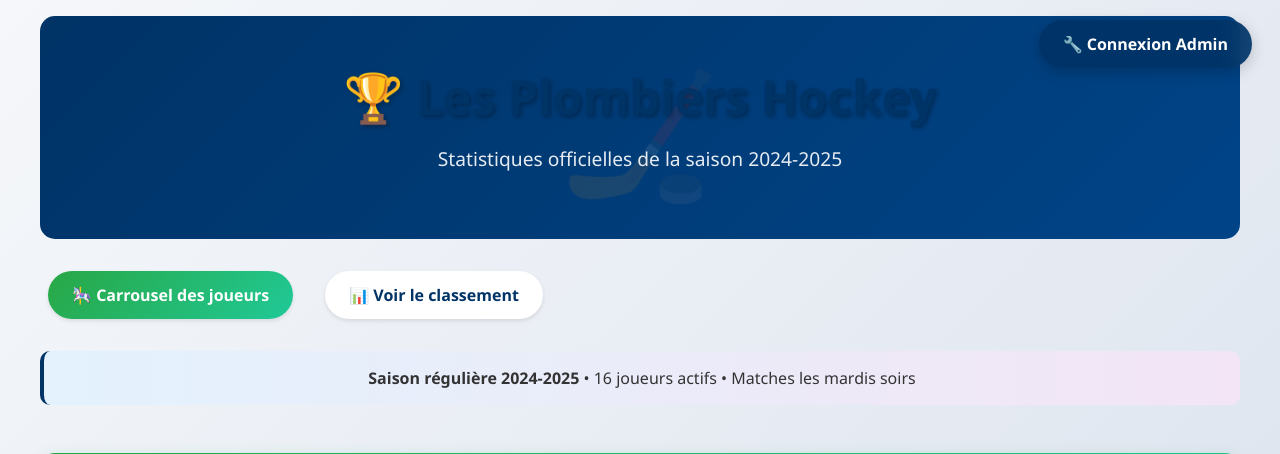
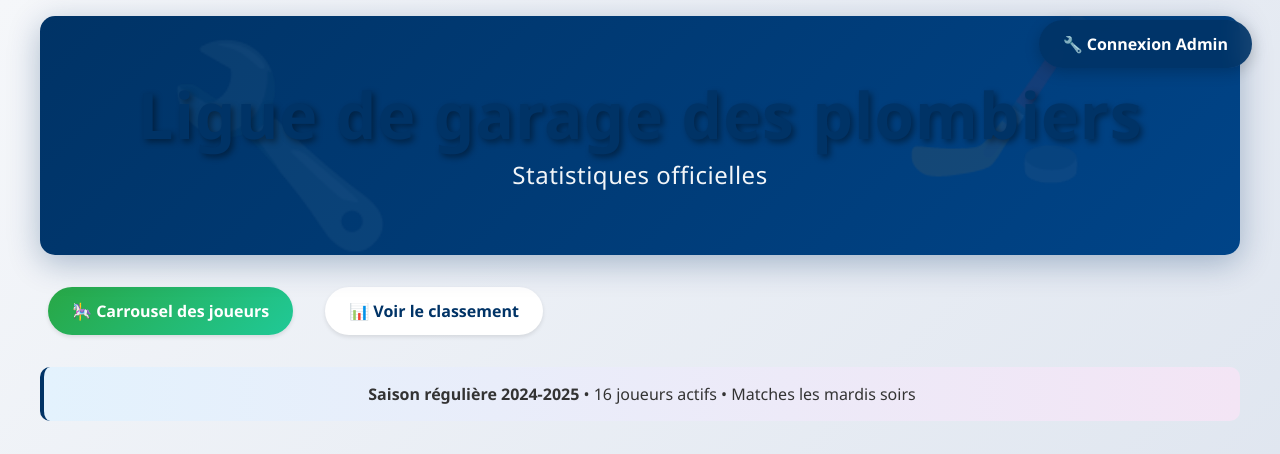
Before and after one commit to David9800-his/lesPlombiersAPP, a Flask app: page / in a window 1280 px wide. Shown: the top 454 px of the page. Run offline with Flask 3, Linux system fonts and the light colour scheme.

Commit message:
Fix header

```diff
--- a/templates/player.html
+++ b/templates/player.html
@@ -3,7 +3,7 @@
 <head>
     <meta charset="UTF-8">
     <meta name="viewport" content="width=device-width, initial-scale=1.0">
-    <title>Statistiques - Les Plombiers Hockey</title>
+    <title>Statistiques - Ligue de garage des plombiers</title>
     <link rel="stylesheet" href="{{ url_for('static', filename='style.css') }}">
     <style>
         .container {
@@ -15,38 +15,54 @@
         .hero {
             background: linear-gradient(135deg, #003366, #004488);
             color: white;
-            padding: 3rem 2rem;
+            padding: 4rem 2rem;
             border-radius: 15px;
             margin-bottom: 2rem;
             text-align: center;
             position: relative;
             overflow: hidden;
+            box-shadow: 0 8px 32px rgba(0,51,102,0.3);
         }
 
         .hero::before {
-            content: "🏒";
+            content: "🔧";
             position: absolute;
-            font-size: 8rem;
-            opacity: 0.1;
+            font-size: 12rem;
+            opacity: 0.08;
             top: 50%;
-            left: 50%;
+            left: 20%;
             transform: translate(-50%, -50%);
         }
 
+        .hero::after {
+            content: "🏒";
+            position: absolute;
+            font-size: 10rem;
+            opacity: 0.08;
+            top: 30%;
+            right: 20%;
+            transform: translate(50%, -50%);
+        }
+
         .hero h1 {
-            font-size: 3rem;
-            margin: 0;
-            text-shadow: 2px 2px 4px rgba(0,0,0,0.3);
+            font-size: 4rem;
+            margin: 0 0 0.5rem 0;
+            text-shadow: 3px 3px 6px rgba(0,0,0,0.4);
             position: relative;
-            z-index: 1;
+            z-index: 2;
+            font-weight: 900;
+            letter-spacing: 1px;
+            line-height: 1.1;
         }
 
         .hero p {
-            font-size: 1.2rem;
-            opacity: 0.9;
-            margin-top: 1rem;
+            font-size: 1.5rem;
+            opacity: 0.95;
+            margin: 0;
             position: relative;
-            z-index: 1;
+            z-index: 2;
+            font-weight: 400;
+            letter-spacing: 0.5px;
         }
 
         .nav-menu {
@@ -325,7 +341,15 @@
 
         @media (max-width: 768px) {
             .hero h1 {
-                font-size: 2rem;
+                font-size: 2.5rem;
+            }
+
+            .hero p {
+                font-size: 1.2rem;
+            }
+
+            .hero {
+                padding: 3rem 1.5rem;
             }
 
             .podium {
@@ -362,10 +386,10 @@
             </a>
         </div>
 
-        <!-- En-tête héroïque -->
+        <!-- En-tête héroïque avec le nouveau titre -->
         <div class="hero">
-            <h1>🏆 Les Plombiers Hockey</h1>
-            <p>Statistiques officielles de la saison 2024-2025</p>
+            <h1>Ligue de garage des plombiers</h1>
+            <p>Statistiques officielles</p>
         </div>
 
         <!-- Menu de navigation -->
```
